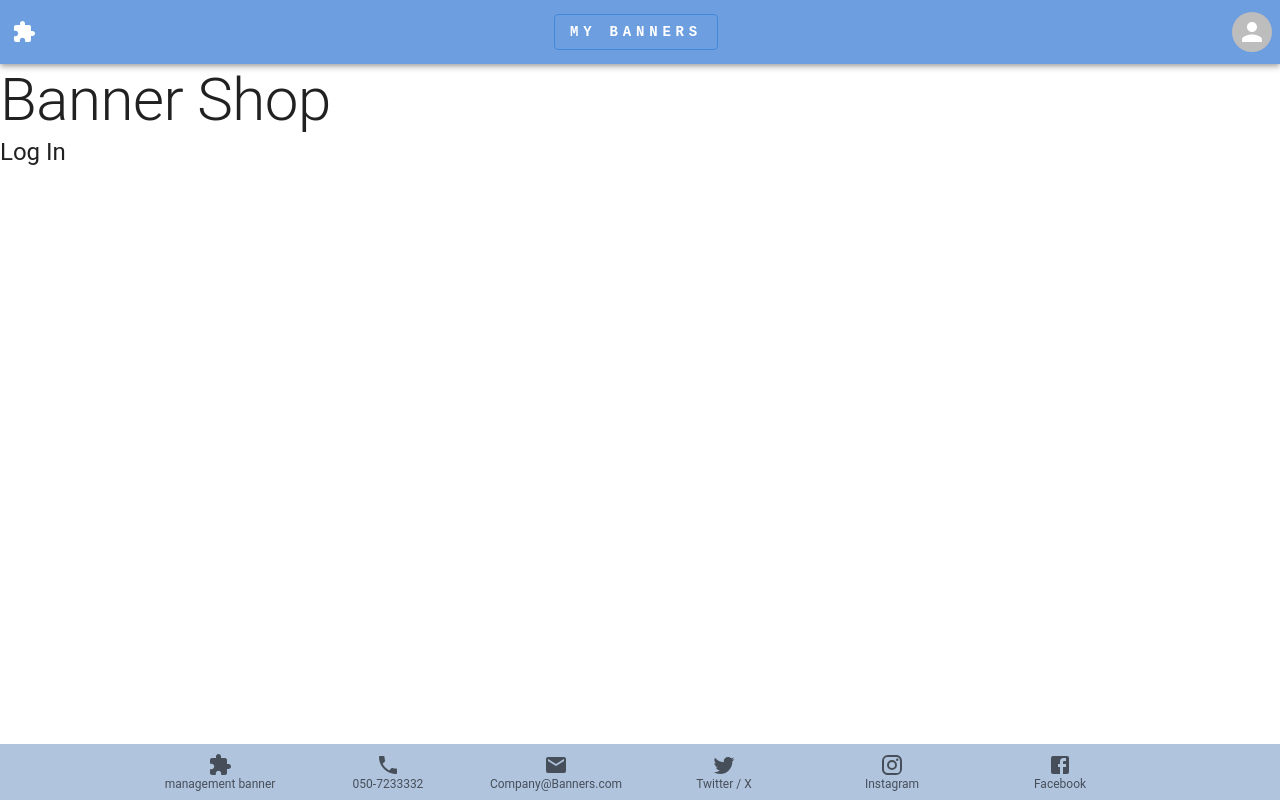
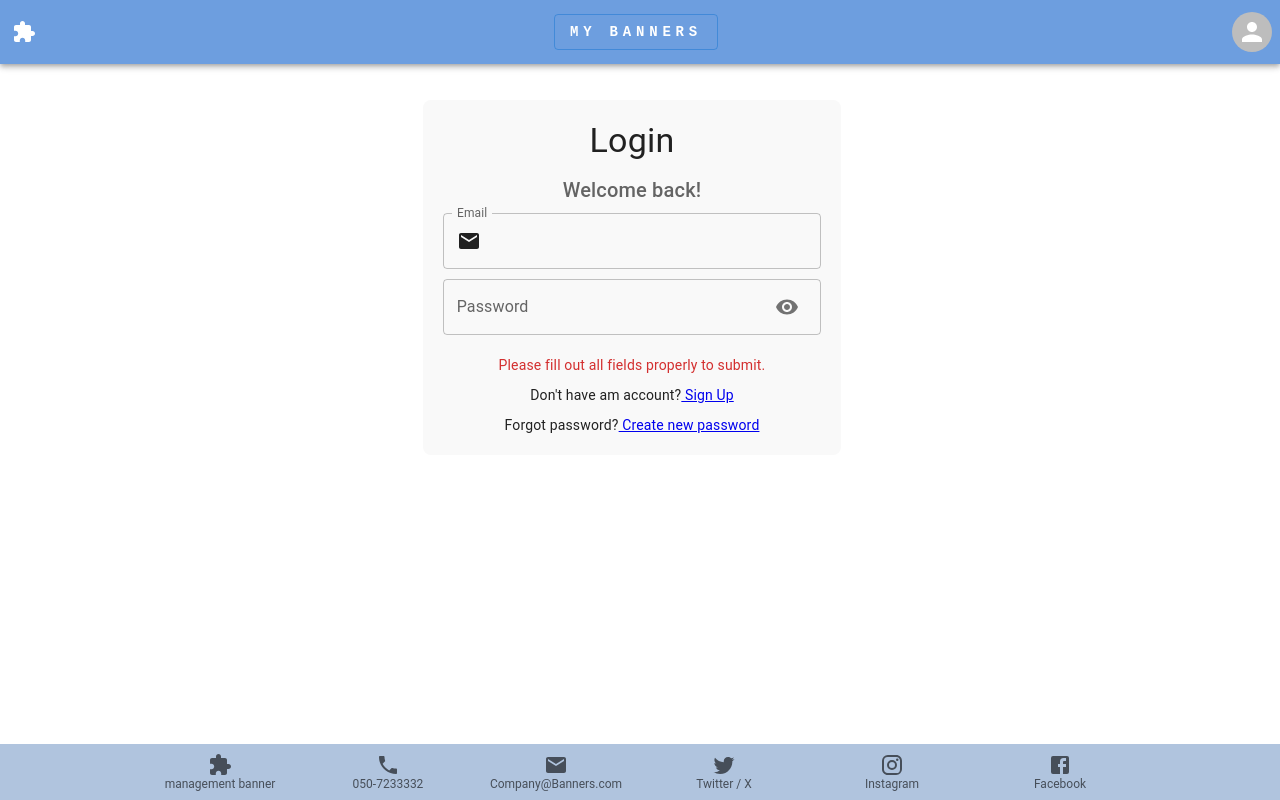
Before and after one commit to program-training/Class5-Banners-front, a React (Vite) app: page /user/login in a window 1280 px wide. Built offline with nearby package versions, Linux system fonts and the light colour scheme.

Commit message:
sign up page

```diff
--- /dev/null
+++ b/src/features/users/components/LoginTop.tsx
@@ -0,0 +1,21 @@
+import { Typography } from "@mui/material";
+
+const LoginTop = () => {
+    return (
+        <>
+            <Typography variant="h4" align="center" gutterBottom>
+                Login
+            </Typography>
+            <Typography
+                variant="h6"
+                align="center"
+                color="textSecondary"
+                gutterBottom
+            >
+                Welcome back!
+            </Typography>
+        </>
+    );
+};
+
+export default LoginTop;
--- a/src/features/users/components/SignUpBottomContent.tsx
+++ b/src/features/users/components/SignUpBottomContent.tsx
@@ -10,7 +10,7 @@ const SignUpBottomContent = () => {
                 style={{ marginTop: "10px" }}
             >
                 Already registered?
-                <Link to="#">Log In</Link>
+                <Link to="/user/login">Log In</Link>
             </Typography>
         </>
     );
--- a/src/features/users/pages/LogInPage.tsx
+++ b/src/features/users/pages/LogInPage.tsx
@@ -1,16 +1,69 @@
-import { Typography } from "@mui/material";
-import { Box } from "@mui/system";
+import LoginTop from "../components/LoginTop";
+import EmailInput from "../components/EmailInput";
+import { useState } from "react";
+import PasswordInputs from "../components/PasswordInput";
+import FormError from "../components/SignUpFormError";
+import SignUpSubmitButton from "../components/SubmitButton";
+import { Grid, Typography } from "@mui/material";
+import { Link } from "react-router-dom";
 
 const LogIn = () => {
-  return (
-    <Box>
-      <Typography variant="h2"> Banner Shop </Typography>
-      <Typography variant="h5"> Log In </Typography>
-      {/* <Link to={'/SignUp'} component={<SignUpPage/>} >
-          {Children}
-        </Link> */}
-    </Box>
-  );
+    const [email, setEmail] = useState("");
+    const [isValidEmail, setIsValidEmail] = useState(true);
+    const [password, setPassword] = useState("");
+    const [isValidPassword, setIsValidPassword] = useState(true);
+
+    const isAllValid = email && isValidEmail && password && isValidPassword;
+    return (
+        <Grid
+            container
+            spacing={2}
+            justifyContent="center"
+            sx={{ padding: "20px", mt: 2 }}
+        >
+            <Grid
+                xs={10}
+                md={6}
+                lg={4}
+                style={{
+                    padding: "20px",
+                    backgroundColor: "#f9f9f9",
+                    borderRadius: "8px",
+                }}
+            >
+                <LoginTop />
+                <EmailInput
+                    email={email}
+                    setEmail={setEmail}
+                    isValidEmail={isValidEmail}
+                    setIsValidEmail={setIsValidEmail}
+                />
+                <PasswordInputs
+                    password={password}
+                    setPassword={setPassword}
+                    isValidPassword={isValidPassword}
+                    setIsValidPassword={setIsValidPassword}
+                />
+                {isAllValid ? <SignUpSubmitButton /> : <FormError />}
+                <Typography
+                    variant="body2"
+                    align="center"
+                    style={{ marginTop: "10px" }}
+                >
+                    Don't have am account?
+                    <Link to="/user/sign-up"> Sign Up</Link>
+                </Typography>
+                <Typography
+                    variant="body2"
+                    align="center"
+                    style={{ marginTop: "10px" }}
+                >
+                    Forgot password?
+                    <Link to="/user/forget-password"> Create new password</Link>
+                </Typography>
+            </Grid>
+        </Grid>
+    );
 };
 
 export default LogIn;
--- a/src/features/users/pages/SignUpPage.tsx
+++ b/src/features/users/pages/SignUpPage.tsx
@@ -30,10 +30,9 @@ const SignUpPage = () => {
             container
             spacing={2}
             justifyContent="center"
-      style={{ minHeight: "100vh", padding: "20px" }}
+            sx={{ padding: "20px", mt: 2 }}
         >
             <Grid
-        item
                 xs={10}
                 md={6}
                 lg={4}
@@ -77,7 +76,6 @@ const SignUpPage = () => {
                         />
                     }
                     label="Do you want to be registered as an administrator?"
-          style={{ marginBottom: "10px" }}
                 />
                 {isAllValid ? <SignUpSubmitButton /> : <FormError />}
                 <SignUpBottomContent />
```
Also changed, not shown: src/tests/setup.ts (+1 -1 lines). Lines whose indentation alone changed are shown as unchanged.
